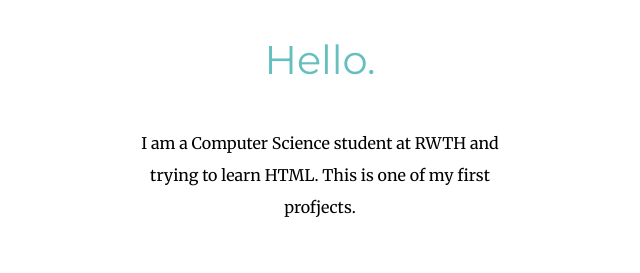
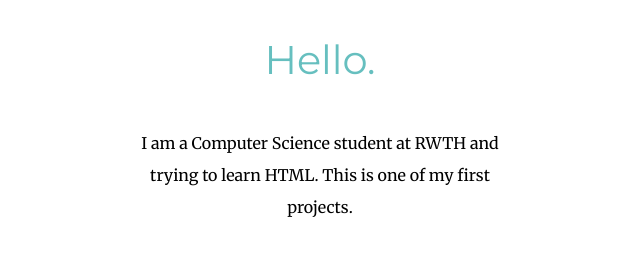
Before and after one commit to ali-dmr/My-Website-with-CSS, a plain HTML site: page index.html in a window 1280 px wide. Shown: the part 1071-1344 px from the top of the page, 320-960 px from the left. Drawn offline with Linux system fonts and the light colour scheme.

Commit message:
Fix spelling

```diff
--- a/index.html
+++ b/index.html
@@ -28,7 +28,7 @@
         <h2>Hello.</h2>
         <p class="intro">
           I am a Computer Science student at RWTH and trying to learn HTML. This
-          is one of my first profjects.
+          is one of my first projects.
         </p>
       </div>
       <hr />
```
